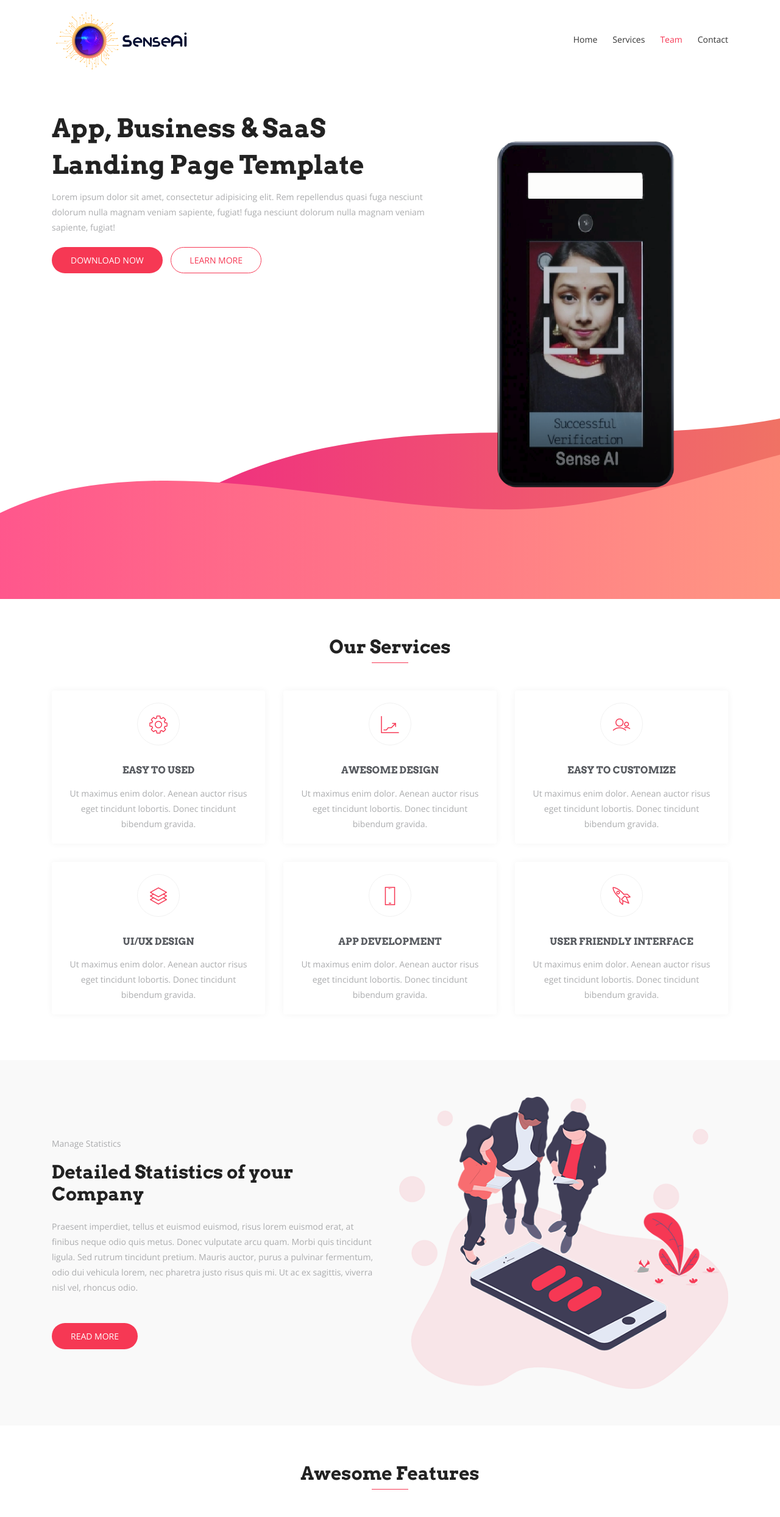
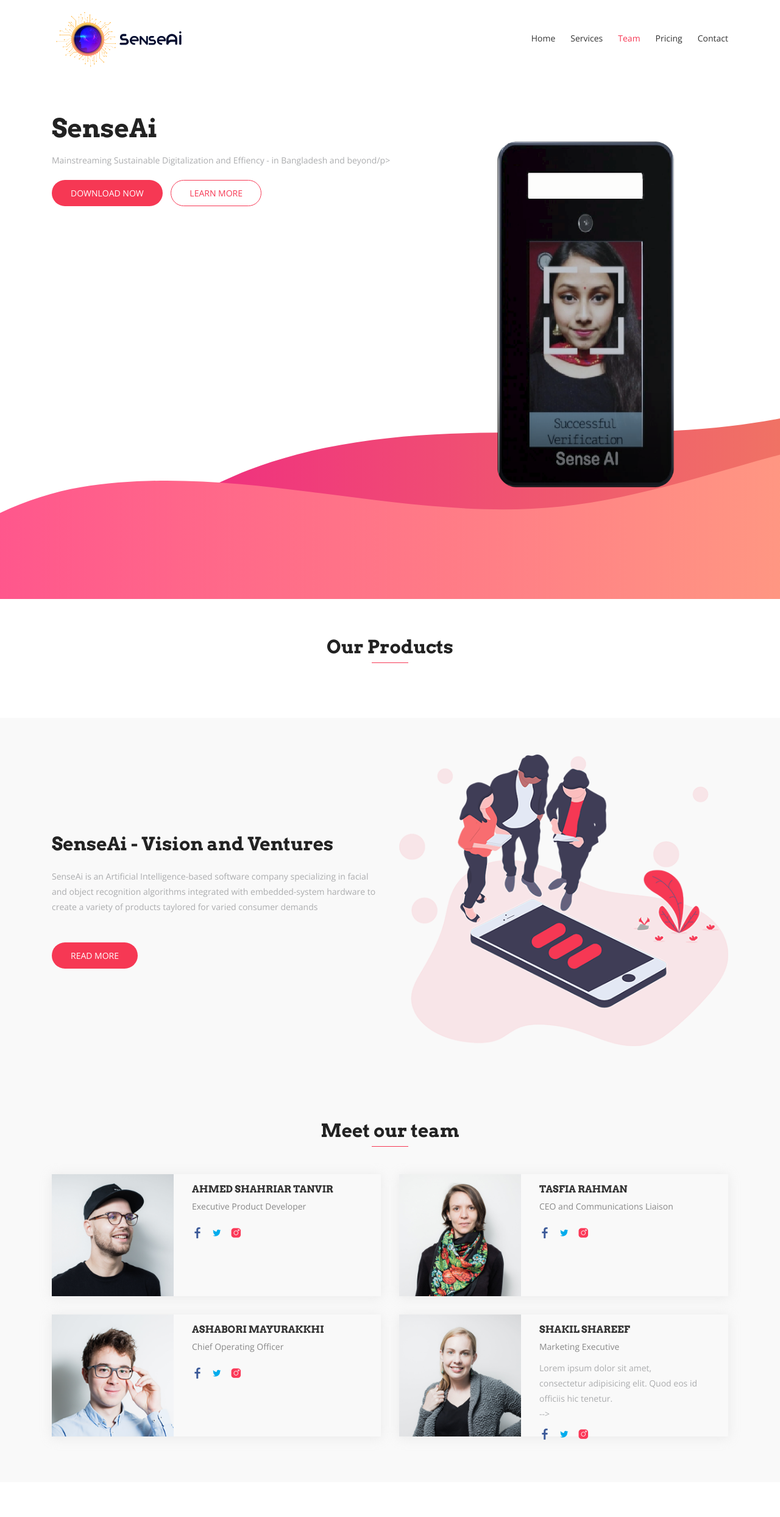
Before and after one commit to dark-hat-Darkie/SenseAi, a website: page index.html in a window 1280 px wide. Shown: the top 2487 px of the page at 61% size. Drawn offline with nearby package versions, Linux system fonts and the light colour scheme; files whose address does not match are found by name.

Commit message:
Update index.html

```diff
--- a/index.html
+++ b/index.html
@@ -5,7 +5,7 @@
     <meta charset="utf-8">
     <meta name="viewport" content="width=device-width, initial-scale=1, shrink-to-fit=no">
 
-    <title>SenseAI - The Next Stop Towards Sustainable Digitalization & Efficiency</title><!-- changed here -->
+    <title>SenseAI - Mainstreaming Sustainable Digitalization & Efficiency</title><!-- changed here -->
     <link rel="shortcut icon" type="image/png" href="./assets/img/favicon.png"/>
     <!-- Bootstrap CSS -->
     <link rel="stylesheet" href="assets/css/bootstrap.min.css" >
@@ -43,7 +43,7 @@
                 </a>
               </li>
               <li class="nav-item">
-                <a class="nav-link" href="#services">
+                <a class="nav-link" href="#products">
                   Services
                 </a>
               </li>
@@ -52,12 +52,12 @@
                   Team
                 </a>
               </li>
-              <!-- <li class="nav-item">
+              <li class="nav-item">
                 <a class="nav-link" href="#pricing">
                   Pricing
                 </a>
               </li>
-               <li class="nav-item">
+               <!--<li class="nav-item">
                 <a class="nav-link" href="#testimonial">
                   Testimonial
                 </a>
@@ -79,8 +79,8 @@
           <div class="row">
             <div class="col-lg-7 col-md-12 col-sm-12 col-xs-12">
               <div class="contents">
-                <h2 class="head-title">App, Business & SaaS<br>Landing Page Template</h2>
-                <p>Lorem ipsum dolor sit amet, consectetur adipisicing elit. Rem repellendus quasi fuga nesciunt dolorum nulla magnam veniam sapiente, fugiat! fuga nesciunt dolorum nulla magnam veniam sapiente, fugiat!</p>
+                <h2 class="head-title">SenseAi</h2><!--the Title 'SenseAi' needs to be bigger in font-->
+                <p>Mainstreaming Sustainable Digitalization and Effiency - in Bangladesh and beyond/p> <!--changing text-->
                 <div class="header-button">
                   <a href="#" class="btn btn-common">Download Now</i></a>
                   <a href="#" class="btn btn-border video-popup">Learn More</i></a>
@@ -104,24 +104,24 @@
     <section id="services" class="section-padding">
       <div class="container">
         <div class="section-header text-center">
-          <h2 class="section-title wow fadeInDown" data-wow-delay="0.3s">Our Services</h2>
+          <h2 class="section-title wow fadeInDown" data-wow-delay="0.3s">Our Products</h2>
           <div class="shape wow fadeInDown" data-wow-delay="0.3s"></div>
         </div>
         <div class="row">
           <!-- Services item -->
-          <div class="col-md-6 col-lg-4 col-xs-12">
+         <!-- <div class="col-md-6 col-lg-4 col-xs-12">
             <div class="services-item wow fadeInRight" data-wow-delay="0.3s">
               <div class="icon">
                 <i class="lni-cog"></i>
               </div>
               <div class="services-content">
-                <h3><a href="#">Easy To Used</a></h3>
+                <h3><a href="#"></a></h3>
                 <p>Ut maximus enim dolor. Aenean auctor risus eget tincidunt lobortis. Donec tincidunt bibendum gravida. </p>
               </div>
             </div>
-          </div>
+          </div> -->
           <!-- Services item -->
-          <div class="col-md-6 col-lg-4 col-xs-12">
+          <!-- <div class="col-md-6 col-lg-4 col-xs-12">
             <div class="services-item wow fadeInRight" data-wow-delay="0.6s">
               <div class="icon">
                 <i class="lni-stats-up"></i>
@@ -131,9 +131,9 @@
                 <p>Ut maximus enim dolor. Aenean auctor risus eget tincidunt lobortis. Donec tincidunt bibendum gravida. </p>
               </div>
             </div>
-          </div>
+          </div> -->
           <!-- Services item -->
-          <div class="col-md-6 col-lg-4 col-xs-12">
+         <!-- <div class="col-md-6 col-lg-4 col-xs-12">
             <div class="services-item wow fadeInRight" data-wow-delay="0.9s">
               <div class="icon">
                 <i class="lni-users"></i>
@@ -143,9 +143,9 @@
                 <p>Ut maximus enim dolor. Aenean auctor risus eget tincidunt lobortis. Donec tincidunt bibendum gravida. </p>
               </div>
             </div>
-          </div>
+          </div> -->
           <!-- Services item -->
-          <div class="col-md-6 col-lg-4 col-xs-12">
+          <!-- <div class="col-md-6 col-lg-4 col-xs-12">
             <div class="services-item wow fadeInRight" data-wow-delay="1.2s">
               <div class="icon">
                 <i class="lni-layers"></i>
@@ -157,7 +157,7 @@
             </div>
           </div>
           <!-- Services item -->
-          <div class="col-md-6 col-lg-4 col-xs-12">
+          <!--<div class="col-md-6 col-lg-4 col-xs-12">
             <div class="services-item wow fadeInRight" data-wow-delay="1.5s">
               <div class="icon">
                 <i class="lni-mobile"></i>
@@ -167,9 +167,9 @@
                 <p>Ut maximus enim dolor. Aenean auctor risus eget tincidunt lobortis. Donec tincidunt bibendum gravida. </p>
               </div>
             </div>
-          </div>
+          </div>-->
           <!-- Services item -->
-          <div class="col-md-6 col-lg-4 col-xs-12">
+          <!--<div class="col-md-6 col-lg-4 col-xs-12">
             <div class="services-item wow fadeInRight" data-wow-delay="1.8s">
               <div class="icon">
                 <i class="lni-rocket"></i>
@@ -181,7 +181,7 @@
             </div>
           </div>
         </div>
-      </div>
+      </div> -->
     </section>
     <!-- Services Section End -->
 
@@ -193,12 +193,12 @@
             <div class="about-wrapper wow fadeInLeft" data-wow-delay="0.3s">
               <div>
                 <div class="site-heading">
-                  <p class="mb-3">Manage Statistics</p>
-                  <h2 class="section-title">Detailed Statistics of your Company</h2>
+                  <!--<p class="mb-3">Manage Statistics</p>-->
+                  <h2 class="section-title">SenseAi - Vision and Ventures</h2>
                 </div>
                 <div class="content">
                   <p>
-                    Praesent imperdiet, tellus et euismod euismod, risus lorem euismod erat, at finibus neque odio quis metus. Donec vulputate arcu quam. Morbi quis tincidunt ligula. Sed rutrum tincidunt pretium. Mauris auctor, purus a pulvinar fermentum, odio dui vehicula lorem, nec pharetra justo risus quis mi. Ut ac ex sagittis, viverra nisl vel, rhoncus odio.
+                    SenseAi is an Artificial Intelligence-based software company specializing in facial and object recognition algorithms integrated with embedded-system hardware to create a variety of products taylored for varied consumer demands
                   </p>
                   <a href="#" class="btn btn-common mt-3">Read More</a>
                 </div>
@@ -213,8 +213,8 @@
     </div>
     <!-- About Section End -->
 
-    <!-- Features Section Start -->
-    <section id="features" class="section-padding">
+   <!-- Features Section Start -->
+   <!--  <section id="features" class="section-padding">
       <div class="container">
         <div class="section-header text-center">
           <h2 class="section-title wow fadeInDown" data-wow-delay="0.3s">Awesome Features</h2>
@@ -290,7 +290,7 @@
           </div>
         </div>
       </div>
-    </section>
+    </section> -->
     <!-- Features Section End -->
 
     <!-- Team Section Start -->
@@ -309,10 +309,10 @@
               </div>
               <div class="contetn">
                 <div class="info-text">
-                  <h3><a href="#">David Smith</a></h3>
-                  <p>Front-end Developer</p>
+                  <h3><a href="#">Ahmed Shahriar Tanvir</a></h3>
+                  <p>Executive Product Developer</p>
                 </div>
-                <p>Lorem ipsum dolor sit amet, consectetur adipisicing elit. Quod eos id officiis hic tenetur.</p>
+               <!-- <p>Lorem ipsum dolor sit amet, consectetur adipisicing elit. Quod eos id officiis hic tenetur.</p> -->
                 <ul class="social-icons">
                   <li><a href="#"><i class="lni-facebook-filled" aria-hidden="true"></i></a></li>
                   <li><a href="#"><i class="lni-twitter-filled" aria-hidden="true"></i></a></li>
@@ -330,10 +330,10 @@
               </div>
               <div class="contetn">
                 <div class="info-text">
-                  <h3><a href="#">ERIC PETERSON</a></h3>
-                  <p>Product Designer</p>
+                  <h3><a href="#">Tasfia Rahman</a></h3>
+                  <p>CEO and Communications Liaison</p>
                 </div>
-                <p>Lorem ipsum dolor sit amet, consectetur adipisicing elit. Quod eos id officiis hic tenetur.</p>
+                <!-- <p>Lorem ipsum dolor sit amet, consectetur adipisicing elit. Quod eos id officiis hic tenetur.</p> -->
                 <ul class="social-icons">
                   <li><a href="#"><i class="lni-facebook-filled" aria-hidden="true"></i></a></li>
                   <li><a href="#"><i class="lni-twitter-filled" aria-hidden="true"></i></a></li>
@@ -351,10 +351,10 @@
               </div>
               <div class="contetn">
                 <div class="info-text">
-                  <h3><a href="#">DURWIN BABB</a></h3>
-                  <p>Lead Designer</p>
+                  <h3><a href="#">Ashabori Mayurakkhi</a></h3>
+                  <p>Chief Operating Officer</p>
                 </div>
-                <p>Lorem ipsum dolor sit amet, consectetur adipisicing elit. Quod eos id officiis hic tenetur.</p>
+                <!-- <p>Lorem ipsum dolor sit amet, consectetur adipisicing elit. Quod eos id officiis hic tenetur.</p> -->
                 <ul class="social-icons">
                   <li><a href="#"><i class="lni-facebook-filled" aria-hidden="true"></i></a></li>
                   <li><a href="#"><i class="lni-twitter-filled" aria-hidden="true"></i></a></li>
@@ -372,10 +372,10 @@
               </div>
               <div class="contetn">
                 <div class="info-text">
-                  <h3><a href="#">MARIJN OTTE</a></h3>
-                  <p>Lead Designer</p>
+                  <h3><a href="#">Shakil Shareef</a></h3>
+                  <p>Marketing Executive</p>
                 </div>
-                <p>Lorem ipsum dolor sit amet, consectetur adipisicing elit. Quod eos id officiis hic tenetur.</p>
+                <!<p>Lorem ipsum dolor sit amet, consectetur adipisicing elit. Quod eos id officiis hic tenetur.</p>-->
                 <ul class="social-icons">
                   <li><a href="#"><i class="lni-facebook-filled" aria-hidden="true"></i></a></li>
                   <li><a href="#"><i class="lni-twitter-filled" aria-hidden="true"></i></a></li>
```
